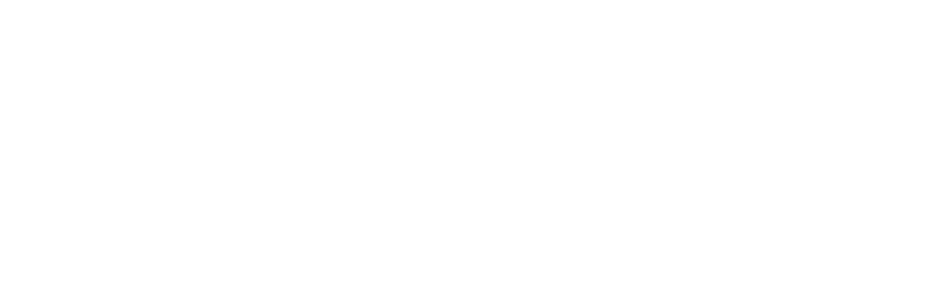
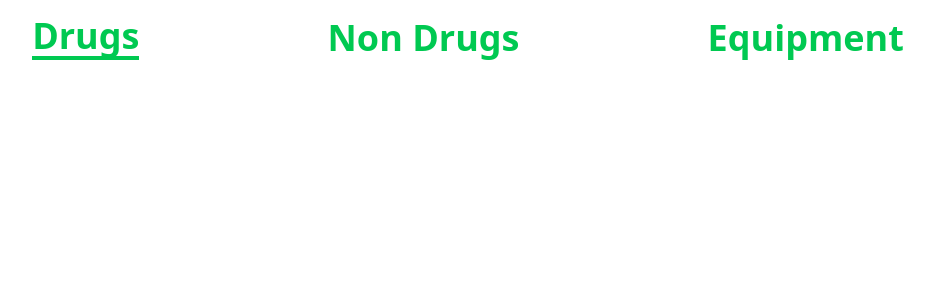
Before and after one commit to United1l/Boyka-Medical-Supplies, a React (Vite) app: page /store in a window 1280 px wide. Before the commit this address had no page. Shown: the top 300 px of the page, without its empty margins (172-1106 px from the left). Built offline with nearby package versions, Linux system fonts and the light colour scheme.

Commit message:
Changed the component name shop to store. Also updated its appearances in different components.

```diff
--- a/src/App.jsx
+++ b/src/App.jsx
@@ -1,6 +1,6 @@
 import { Routes, Route } from 'react-router'
 import Home from './components/Home'
-import Shop from './components/Shop'
+import Store from './components/Store'
 
 function App() {
 
@@ -8,7 +8,7 @@
     <div>
       <Routes>
         <Route path="/" element={<Home />} />
-        <Route path="/shop" element={<Shop />} />
+        <Route path="/store" element={<Store />} />
       </Routes>
     </div>
   )
--- a/src/components/Footer.jsx
+++ b/src/components/Footer.jsx
@@ -32,7 +32,7 @@
           </h2>
           <ul>
             <li className="link">
-              <Link to="/shop">Shop</Link>
+              <Link to="/store">Store</Link>
             </li>
             <li className="link">
               <a href="#">About</a>
--- a/src/components/Header.jsx
+++ b/src/components/Header.jsx
@@ -13,7 +13,7 @@
   )
 
   const links = [
-    { label: "STORE", href: "/shop"},
+    { label: "STORE", href: "/store"},
     { label: "ABOUT", href: "#" },
     { label: "NEW ACCOUNT", href: "#" },
     { label: "SIGN IN", href: "#" },
--- a/src/components/Shop.jsx
+++ b/src/components/Store.jsx
@@ -1,4 +1,4 @@
-const Shop = () => {
+const Store = () => {
   return (
     <div className="h-screen w-screen text-green-500">
         <div className="w-full h-auto flex items-center justify-evenly text-4xl font-semibold p-4">
@@ -10,4 +10,4 @@
   )
 }
 
-export default Shop
+export default Store
```
